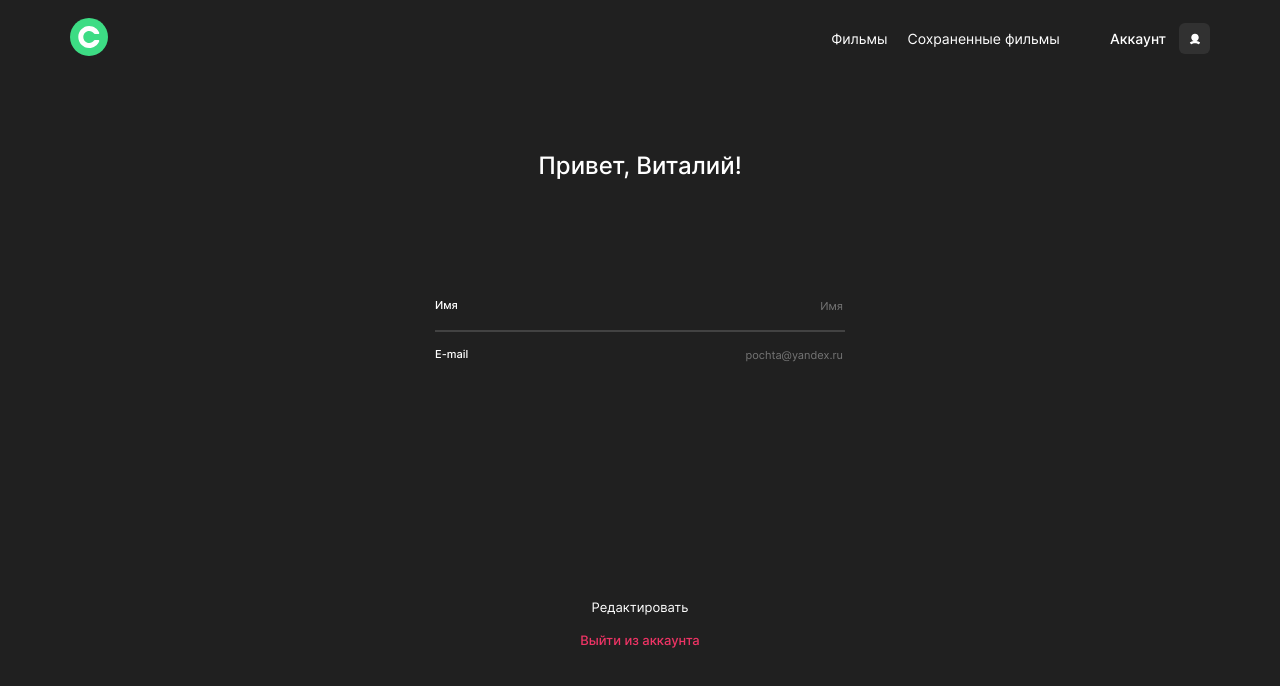
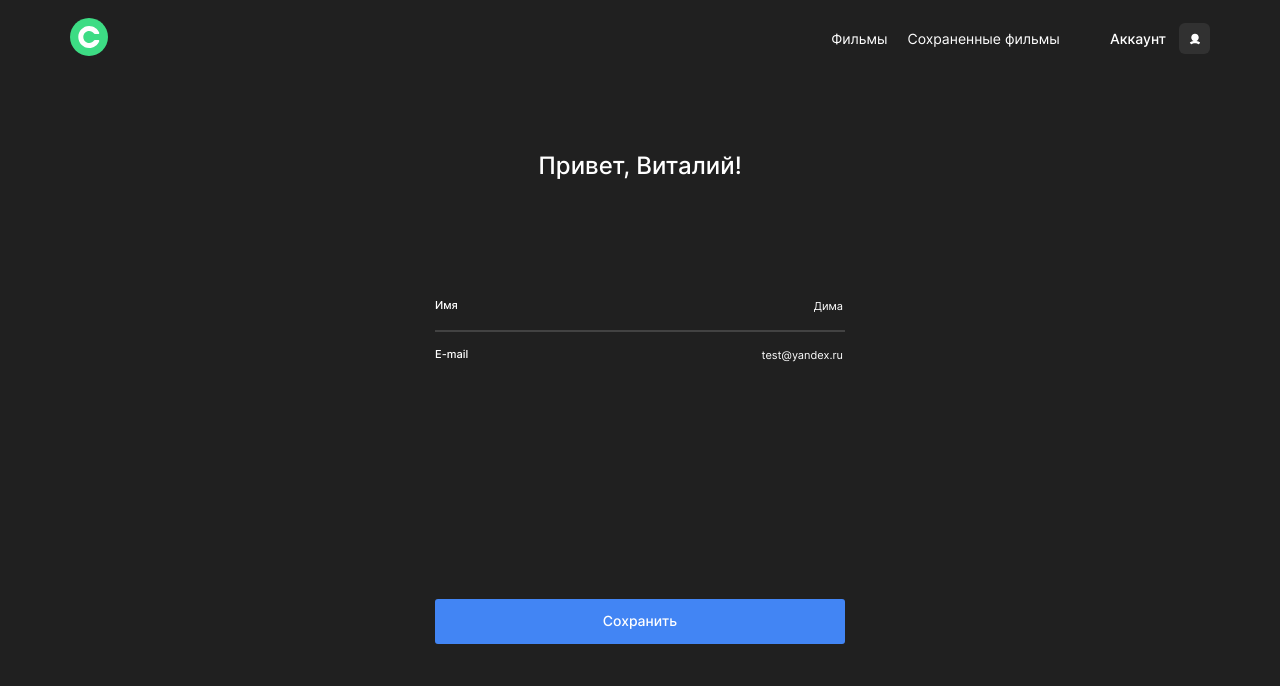
Before and after one commit to zuevec/movies-explorer-frontend, a React (Create React App) app in the folder movies-explorer-frontend/: page /profile in a window 1280 px wide. Both pictures are taken after a click on the button "Редактировать". Shown: the top 686 px of the page. Built offline with nearby package versions, Linux system fonts and the light colour scheme.

Commit message:
Вторая часть правок

```diff
--- a/movies-explorer-frontend/src/components/Filter/Filter.js
+++ b/movies-explorer-frontend/src/components/Filter/Filter.js
@@ -2,7 +2,7 @@ import './Filter.css';
 
 const Filter = () => {
   return (
-    <section className="filter">
+    <section className="filter" aria-label="Фильтр">
       <input type="checkbox" id="checkbox" className="filter__checkbox" />
       <label htmlFor="checkbox" className="filter__label">
         Короткометражки
--- a/movies-explorer-frontend/src/components/Hero/Hero.js
+++ b/movies-explorer-frontend/src/components/Hero/Hero.js
@@ -4,7 +4,7 @@ import MoreButton from '../MoreButton/MoreButton';
 
 const Hero = ({ loggedIn }) => {
   return (
-    <section className="hero">
+    <section className="hero" aria-label="Учебный проект">
       <div className="hero__container">
         <h1 className="hero__title">
           Учебный проект студента факультета Веб&#8209;разработки.
--- a/movies-explorer-frontend/src/components/MoviesCard/MoviesCard.css
+++ b/movies-explorer-frontend/src/components/MoviesCard/MoviesCard.css
@@ -49,6 +49,10 @@
   padding: 6px 7px;
   cursor: pointer;
   margin: 18px auto;
+}
+
+.card__button:hover {
+  opacity: 0.8;
 }
 
 .card__button_saved {
--- a/movies-explorer-frontend/src/components/MoviesCardList/MoviesCardList.js
+++ b/movies-explorer-frontend/src/components/MoviesCardList/MoviesCardList.js
@@ -5,7 +5,7 @@ import MoviesCard from '../MoviesCard/MoviesCard';
 
 const MoviesCardList = ({ isLoading = false, isSavedMoviesPage, movies }) => {
   return (
-    <section className="cards">
+    <section className="cards" aria-label="Фильмы">
       {isLoading ? (
         <Preloader />
       ) : (
--- a/movies-explorer-frontend/src/components/Navigation/Navigation.css
+++ b/movies-explorer-frontend/src/components/Navigation/Navigation.css
@@ -64,6 +64,10 @@
   color: #ffffff;
   text-decoration: none;
   margin-right: 20px;
+}
+
+.navigation__movies-link:hover {
+  opacity: 0.7;
 }
 
 .navigation__movies-link:last-of-type {
--- a/movies-explorer-frontend/src/components/Profile/Profile.css
+++ b/movies-explorer-frontend/src/components/Profile/Profile.css
@@ -66,12 +66,38 @@
   cursor: pointer;
 }
 
+.profile__edit:hover {
+  opacity: 0.7;
+}
+
 .profile__logout {
   font-weight: 500;
   color: #ee3465;
   background: none;
   border: none;
   cursor: pointer;
+}
+
+.profile__logout:hover {
+  opacity: 0.7;
+}
+
+.profile__save {
+  background-color: #4285f4;
+  border-radius: 3px;
+  border: none;
+  padding: 13px 0 15px;
+  font-weight: 500;
+  font-size: 14px;
+  line-height: 17px;
+  text-align: center;
+  color: #ffffff;
+  cursor: pointer;
+  transition: 0.4s;
+}
+
+.profile__save:hover {
+  opacity: 0.8;
 }
 
 @media screen and (max-width: 768px) {
@@ -102,4 +128,12 @@
   .profile__control {
     margin-top: 363px;
   }
+
+  .profile__save {
+    font-size: 12px;
+    line-height: 15px;
+    padding: 15px 0 15px;
+    margin-top: 282px;
+    margin-bottom: 14px;
+  }
 }
--- a/movies-explorer-frontend/src/components/Profile/Profile.js
+++ b/movies-explorer-frontend/src/components/Profile/Profile.js
@@ -3,9 +3,11 @@ import './Profile.css';
 import Header from '../Header/Header';
 
 const Profile = ({ loggedIn }) => {
-  const [name, setName] = useState('');
-  const [email, setEmail] = useState('');
+  const [name, setName] = useState('Дима');
+  const [email, setEmail] = useState('test@yandex.ru');
+  const [isShown, setIsShown] = useState(true);
 
+  const clickEditButton = () => setIsShown(!isShown);
   return (
     <>
       <Header loggedIn={loggedIn} />
@@ -40,10 +42,22 @@ const Profile = ({ loggedIn }) => {
             />
           </div>
         </form>
-        <div className="profile__control">
-          <button className="profile__edit">Редактировать</button>
-          <button className="profile__logout">Выйти из аккаунта</button>
-        </div>
+        {isShown && (
+          <div className="profile__control">
+            <button className="profile__edit" onClick={clickEditButton}>
+              Редактировать
+            </button>
+            <button className="profile__logout">Выйти из аккаунта</button>
+          </div>
+        )}
+
+        {!isShown && (
+          <div className="profile__control">
+            <button className="profile__save" type="submit">
+              Сохранить
+            </button>
+          </div>
+        )}
       </div>
     </>
   );
--- a/movies-explorer-frontend/src/components/Search/Search.js
+++ b/movies-explorer-frontend/src/components/Search/Search.js
@@ -4,7 +4,7 @@ import Filter from '../Filter/Filter';
 
 const Search = () => {
   return (
-    <section className="search">
+    <section className="search" aria-label="Поиск">
       <form className="search__form">
         <input type="text" placeholder="Фильм" className="search__input" />
         <button className="search__button">Поиск</button>
```
